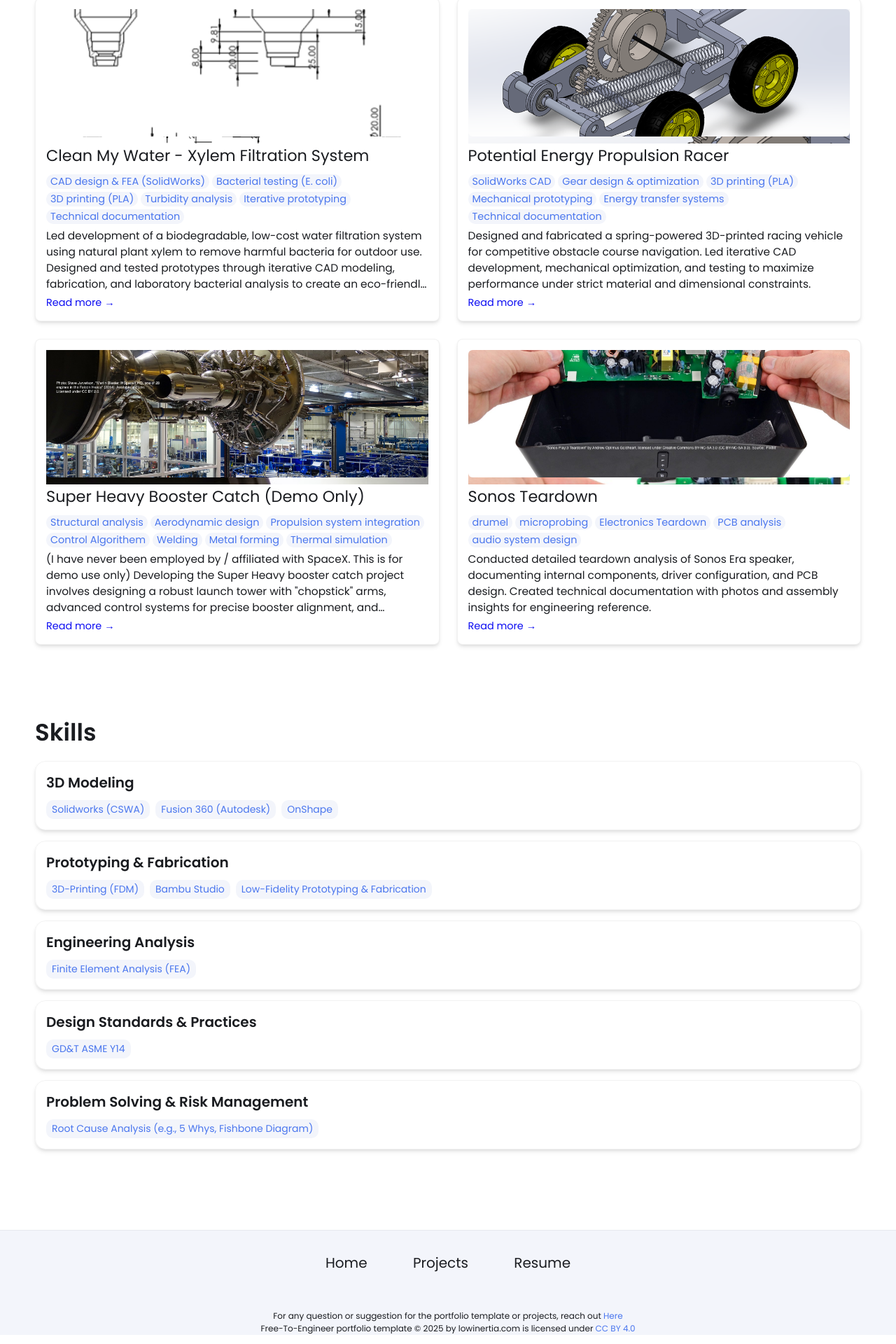
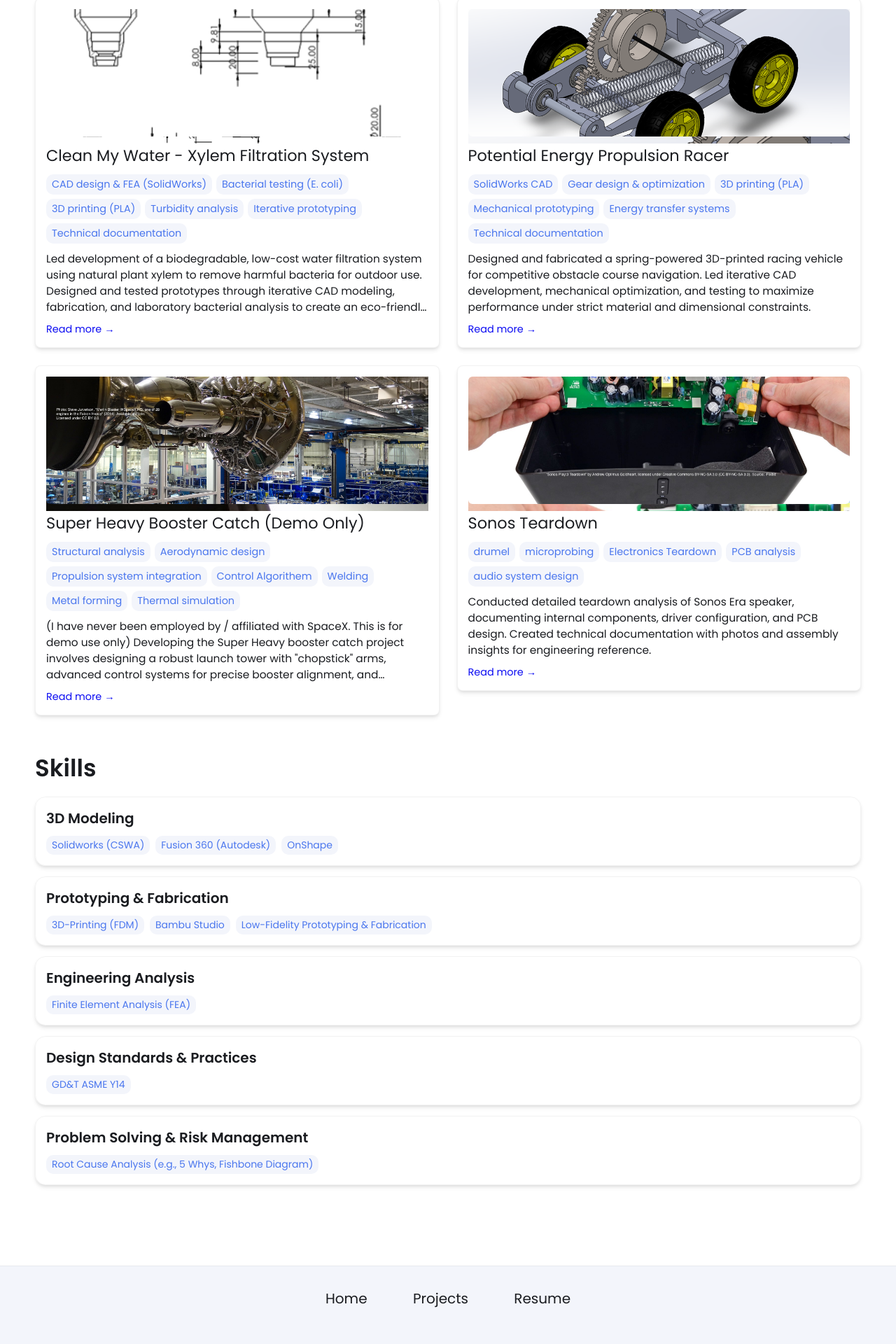
Before and after one commit to RobinKHur/RobinKHur.github.io, a Jekyll site: the page built from index.html, in a window 1280 px wide. Shown: the part 1307-3227 px from the top of the page at 70% size. Built offline with Jekyll 4.4.1, drawn with Linux system fonts in a browser that asks for light colours.

Commit message:
Update styles.css

```diff
--- a/css/styles.css
+++ b/css/styles.css
@@ -265,84 +265,91 @@
 
 
 /*SECTION 2: PROJECT GRID */
+/* Main container */
 .project-grid-section {
-    margin-bottom: 100px;
     margin-top: 50px;
-    display:flex;
-    flex-direction: column;
-    justify-content: center;
-   }
+    margin-bottom: 50px; /* Adjust spacing at bottom */
+    display: block; /* Remove flex to allow proper grid */
+}
 
-.project-grid-section h2{
+/* Section heading */
+.project-grid-section h2 {
     font-size: 34px;
     margin-bottom: 10px;
     padding: 0 10px;
 }
 
+/* Grid container */
 .project-grid-section .grid-container {
     display: grid;
-    grid-template-columns: repeat(auto-fit, minmax(450px, 1fr));
+    grid-template-columns: repeat(auto-fit, minmax(400px, 1fr)); /* 2 columns on desktop */
     gap: 25px;
     width: 100%;
     margin: 0 auto;
     align-items: stretch;
-
 }
 
+/* Link wrapper */
 .project-grid-section .project-link {
     text-decoration: none;
     color: inherit;
-    display: inline-block;
+    display: block; /* Make each link fill its grid cell */
 }
 
+/* Project card */
 .project-grid-section .grid-container .project-link .project-card {
     display: flex;
     flex-direction: column;
     width: 100%;
-    height: 100%; /* Take full height of grid cell */
     box-sizing: border-box;
     padding: 15px;
     background: var(--background-color);
-    box-shadow: 0 4px 6px -1px rgba(0, 0, 0, 0.1),
-                0 2px 4px -1px rgba(0, 0, 0, 0.06);
+    box-shadow: 0 4px 6px -1px rgba(0,0,0,0.1),
+                0 2px 4px -1px rgba(0,0,0,0.06);
     border-radius: 8px;
-    border: 1px solid rgba(0, 0, 0, 0.05);
+    border: 1px solid rgba(0,0,0,0.05);
     transition: all 0.3s ease;
     overflow: hidden;
 }
 
+.project-grid-section .grid-container .project-link .project-card:hover {
+    transform: translateY(-5px);
+    box-shadow: 0 8px 20px rgba(0,0,0,0.15);
+}
+
+/* Project image */
 .project-card img {
     width: 100%;
     max-width: 100%;
     aspect-ratio: 3/1;
-    object-fit: cover;
+    object-fit: cover; /* Cover ensures full card width */
     display: block;
     border-radius: 6px;
     margin-bottom: 10px;
 }
 
-
+/* Title */
 .project-card .project-title {
     font-size: 1.4em;
     text-decoration: none;
+    margin-bottom: 10px;
     transition: color 0.3s ease;
-    margin-bottom: 10px
 }
 
 .project-card .project-title:hover {
     text-decoration: underline;
 }
 
-
+/* Skills */
 .project-card .project-skills {
     display: flex;
     flex-wrap: wrap;
-    gap: 4px;
-    margin-bottom: 5px;
+    gap: 6px;
+    margin-bottom: 10px;
 }
 
 .project-card .project-skills .skill {
-    padding: 0 6px;
+    padding: 4px 8px;
     border-radius: 10px;
     font-size: 0.9em;
     background-color: var(--light-background-color);
@@ -350,32 +357,32 @@
     white-space: nowrap;
 }
 
+/* Description */
 .project-card .project-description {
     display: -webkit-box;
     -webkit-line-clamp: 4;
-    line-clamp: 4px;
     -webkit-box-orient: vertical;
     overflow: hidden;
     text-overflow: ellipsis;
     word-break: break-word;
     line-height: 1.5;
     max-height: calc(1.5em * 4);
+    margin-bottom: 10px;
 }
 
+/* Read more button */
 .project-card .read-more {
     background-color: transparent;
     border: none;
     color: var(--highlight-color);
     cursor: pointer;
     font-size: 0.9em;
-    margin-top: 5px;
     text-align: start;
 }
 
 .project-card .read-more:hover {
     text-decoration: underline;
 }
-
 
 
 /* SECTION 3: SKILLS */
@@ -733,19 +740,20 @@
 
 
 
-/*     Responsive styles     */
+/* ==========================
+   Responsive Styles
+========================== */
 
-@media (max-width: 1200px){
-    body{
+/* Large screens */
+@media (max-width: 1200px) {
+    body {
         padding: 0 20px;
     }
 
-    /* SECTION 1:HERO */
+    /* HERO */
     .hero-section {
         padding: 0 20px;
         border: none;
-
-
     }
     .hero-section .group{
         flex-direction: column-reverse;
@@ -753,38 +761,35 @@
     }
     .hero-section .headshot img{
         width: 300px;
-        justify-content: center
+        justify-content: center;
     }
-
     .hero-section .text h2 {
         font-size: 35px;
     }
 
-
-    /*   Section 2: Project-grid  */
+    /* PROJECT GRID */
     .project-grid-section .grid-container .project-card {
         max-width: 500px;
         height: 500px;
         margin: 0 auto;
     }
-
-
 }
 
+/* Medium screens */
+@media (max-width: 1024px) {
+    .project-grid-section .grid-container {
+        grid-template-columns: repeat(auto-fit, minmax(350px, 1fr));
+    }
+}
 
 @media (max-width: 768px) {
-    /* NEVBAR*/
+    /* Navbar */
     .desktop-nav {
         display: none;
     }
-
     nav .menu-toggle {
         display: block;
     }
-    .menu-toggle {
-        display: block;
-    }
-
     .mobile-nav {
         display: none;
         position: absolute;
@@ -797,11 +802,9 @@
         border-radius: 0 0 10px 10px;
         z-index: 1000;
     }
-
     .mobile-nav.active {
         display: flex;
     }
-
     .mobile-nav a {
         color: var(--text-color);
         font-size: 20px;
@@ -812,54 +815,48 @@
         justify-content: center;
         min-height: 50px;
     }
-
     .menu-toggle.active .hamburger {
         background: transparent;
     }
-
     .menu-toggle.active .hamburger::before {
         transform: rotate(45deg);
         top: 0;
     }
-
     .menu-toggle.active .hamburger::after {
         transform: rotate(-45deg);
         bottom: 0;
     }
 
-
-
-
-
-    /*SECTION 1: Hero */
+    /* HERO */
     .hero-section .group .text h2 {
         flex-direction: column-reverse;
         display: flex;
         font-size: 40px;
-      }
-
+    }
     .hero-section .group .text h2 .external-links i {
-        font-size: 16px; /* Example: reducing icon size */
-        margin: 0
+        font-size: 16px;
+        margin: 0;
     }
-
     .arrow {
         display: none;
     }
 
+    /* PROJECT GRID */
     .project-grid-section .grid-container {
-    grid-template-columns: repeat(auto-fit, minmax(300px, 1fr));
+        grid-template-columns: 1fr;
+    }
+    .project-grid-section .grid-container .project-card {
+        margin: 0 auto;
     }
 
-    /*SECTION 4:Contact */
+    /* CONTACT (if still exists) */
     .contact-section .group{
         flex-direction: column;
     }
 
-
-
+    /* Footer adjustments */
     footer {
-        padding: 0 35px
+        padding: 0 35px;
     }
     footer .links a {
         font-size: 15px;
@@ -869,80 +866,68 @@
         margin-bottom: 10px;
     }
 
-
-
-    /* Project Post Page */
+    /* Post-view page adjustments */
     .post-view {
         margin: 0;
-
     }
     .post-view .content {
         padding: 0 5px;
-        margin: 0
-
-
+        margin: 0;
     }
     .post-view .summary{
         padding: 5px 5px;
-
-
     }
-    .post-view.image-gallery {
+    .post-view .image-gallery {
         column-gap: 5px;
         row-gap: 5px;
-      }
-
+    }
     .video-container {
-        margin:0 auto;
+        margin: 0 auto;
     }
-
 }
 
-
+/* Small screens */
 @media (max-width: 600px){
     body{
         padding: 0 10px;
     }
-    /*SECTION 1:HERO */
+
+    /* HERO */
     .hero-section {
-        padding: 0 20px
+        padding: 0 20px;
     }
-    .hero-section .text h2 {
-        font-size: 30px
+    .hero-section .text h2{
+        font-size: 30px;
     }
-
     .hero-section .text .links a {
         font-size: 13px;
         padding: 5px;
     }
-   .hero-section .headshot img{
+    .hero-section .headshot img{
         width: 275px;
-        justify-content: center
+        justify-content: center;
     }
 
-    /*SECTION 3:Skills */
+    /* SKILLS */
     .skills-section {
-        padding: 0 5px
+        padding: 0 5px;
     }
-
     .skills-section span {
         font-size: 16px;
     }
 
-    /*SECTION 4: Contact */
+    /* CONTACT (if exists) */
     .contact-section{
-        padding: 0 20px
+        padding: 0 20px;
     }
 
+    /* Post-view adjustments */
     .post-view {
         margin: 5px;
         border: none;
-        box-shadow: none
-      }
-
+        box-shadow: none;
+    }
     .post-view .content {
         padding: 5px;
-      }
-
-
+    }
 }
```
